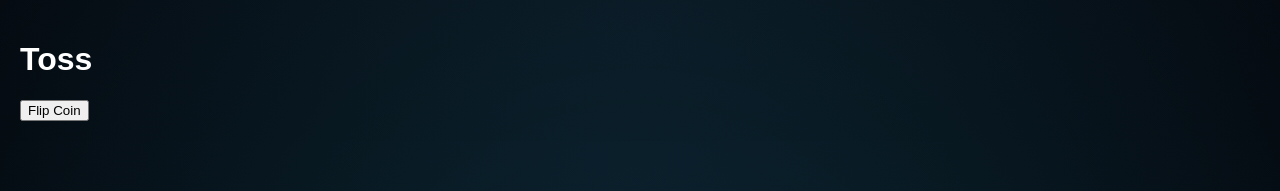
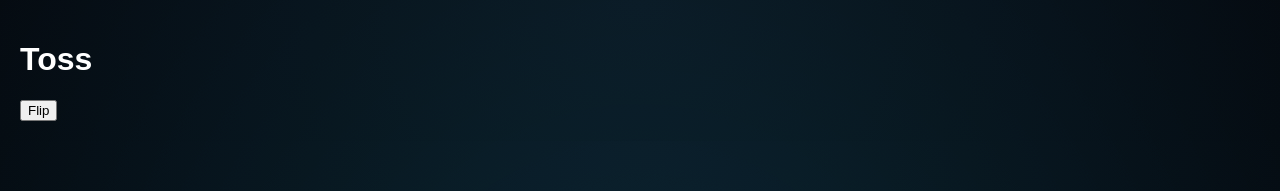
Before and after one commit to Vishal091/ipl-simulator, a Next.js app in the folder frontend/: page /match/toss in a window 1280 px wide. Shown: the top 191 px of the page. Built offline with nearby package versions, Linux system fonts and the light colour scheme.

Commit message:
Update page.js

```diff
--- a/frontend/app/match/toss/page.js
+++ b/frontend/app/match/toss/page.js
@@ -4,27 +4,24 @@ import { useState } from "react";
 export default function Toss() {
   const [result, setResult] = useState(null);
 
-  const doToss = () => {
-    const toss = Math.random() > 0.5 ? "You" : "Opponent";
-    setResult(toss);
+  const flip = () => {
+    setResult(Math.random() > 0.5 ? "You" : "Opponent");
   };
 
   const choose = (choice) => {
-    localStorage.setItem("tossDecision", choice);
+    localStorage.setItem("decision", choice);
     window.location.href = "/match/live";
   };
 
   return (
-    <div style={{ padding: "20px", color: "white" }}>
+    <div style={{ padding: 20, color: "white" }}>
       <h1>Toss</h1>
 
-      {!result && (
-        <button onClick={doToss}>Flip Coin</button>
-      )}
+      {!result && <button onClick={flip}>Flip</button>}
 
       {result && (
         <>
-          <h2>{result} won the toss</h2>
+          <h2>{result} won</h2>
 
           {result === "You" && (
             <>
```
